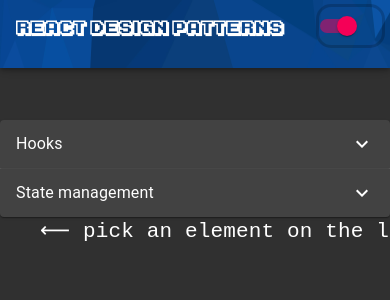
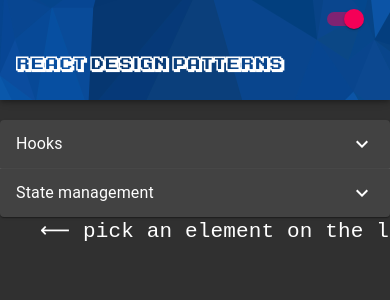
Before and after one commit to apokalipsa44/react-patterns, a React (Create React App) app: page / in a window 390 px wide. Shown: the top 300 px of the page. Built offline with nearby package versions, Linux system fonts and the light colour scheme.

Commit message:
mobile view topbar styled

```diff
--- a/src/App.js
+++ b/src/App.js
@@ -7,6 +7,7 @@
 import Switch from "@material-ui/core/Switch";
 import { CssBaseline, FormControlLabel, Grid } from "@material-ui/core";
 import useMediaQuery from "@material-ui/core/useMediaQuery";
+import { useTheme } from '@material-ui/core/styles';
 // import ReactGA from "react-ga";
 
 const useStyles = makeStyles({
@@ -22,13 +23,19 @@
     right: "1px",
     color: "#f0f6ff",
   },
+  darkModeSwitchSm: {
+    zIndex: 1280,
+    right: "1px",
+    position: "fixed",
+    margin: "0",
+  },
 });
 
 function App() {
   // useEffect(() => {
-  //   ReactGA.initialize("G-JQVL1STPCF");
-  //   ReactGA.pageview('/')
-  //   ReactGA.pageview(window.location.pathname + window.location.search);
+  // ReactGA.initialize("G-JQVL1STPCF");
+  // ReactGA.pageview('/')
+  // ReactGA.pageview(window.location.pathname + window.location.search);
   // }, []);
 
   const [darkState, setDarkState] = useState(true);
@@ -58,7 +65,13 @@
         <Grid container>
           <Grid item xs={12}>
             <div className={classes.appBar}>
-              <div className={classes.darkModeSwitch}>
+              <div
+                className={
+                  !isScreenSm
+                    ? classes.darkModeSwitchSm
+                    : classes.darkModeSwitch
+                }
+              >
                 <FormControlLabel
                   label={darkSwitchLabelToggler()}
                   control={
--- a/src/components/layout/MainAppBar.js
+++ b/src/components/layout/MainAppBar.js
@@ -4,6 +4,9 @@
 import { Typography } from "@material-ui/core";
 import { makeStyles } from "@material-ui/core/styles";
 import background from "../../assets/img/background.png";
+import useMediaQuery from "@material-ui/core/useMediaQuery";
+import { useTheme } from '@material-ui/core/styles';
+
 
 
 const useStyles = makeStyles({
@@ -17,12 +20,23 @@
   appBarText: {
     fontFamily: 'Karmatic Arcade',
   },
+  appBarSm:{
+     display: "flex",
+    zIndex: 1250,
+    backgroundImage: "url(" + background + ")",
+    height: "100px",
+    position: "fixed",
+    paddingTop:'36px'
+  }
 });
 
 function MainAppBar() {
   const classes = useStyles();
+  const darkTheme = useTheme();
+  const isScreenSm = useMediaQuery(darkTheme.breakpoints.up("sm"));
+
   return (
-    <AppBar className={classes.appBar}>
+    <AppBar className={isScreenSm ? classes.appBar : classes.appBarSm}>
       <Toolbar>
         <Typography className={classes.appBarText}>
           React design patterns
```
